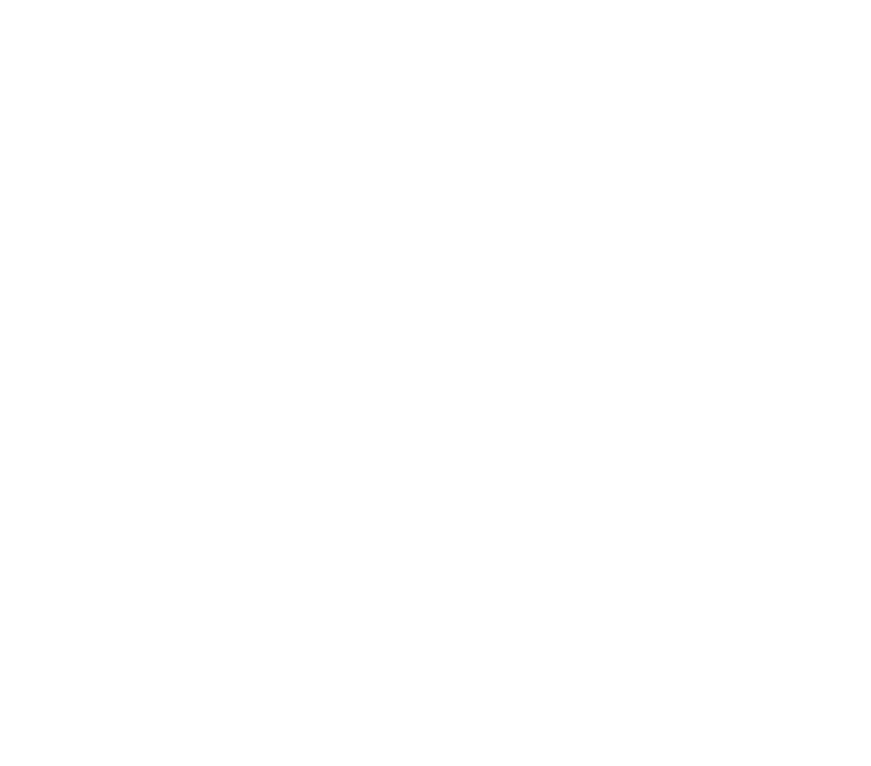
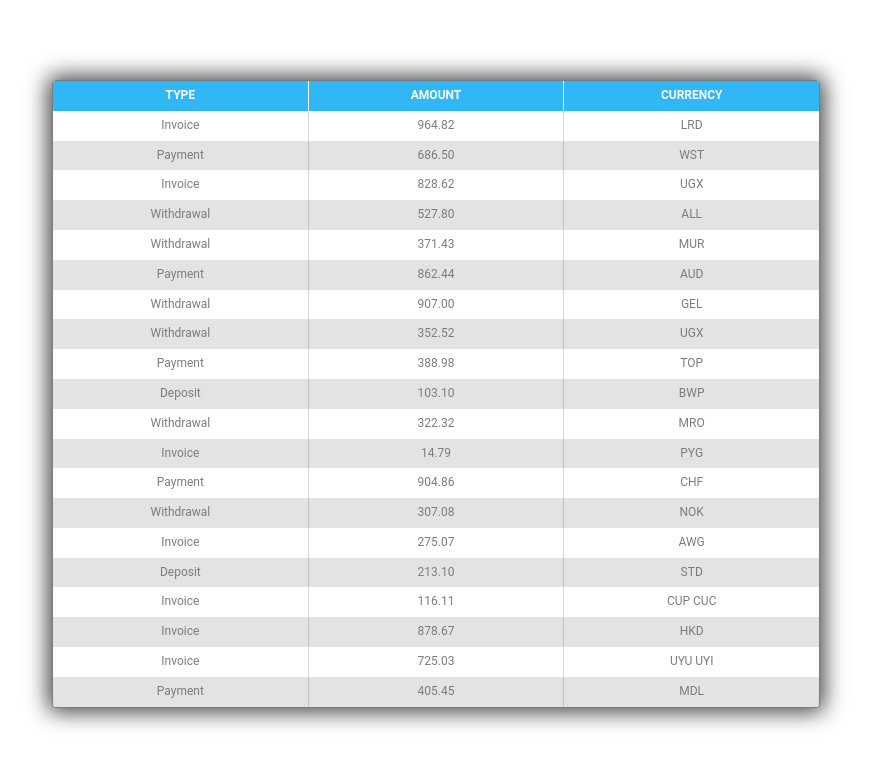
Before and after one commit to A-Novychenko/goit-react-hw-01-components, a React (Create React App) app: page / in a window 1280 px wide. Shown: the part 1732-2498 px from the top of the page, without its empty margins (204-1075 px from the left). Before the commit the page ends 1732 px from the top, so only its background shows below. Built offline with nearby package versions, Linux system fonts and the light colour scheme.

Commit message:
add-tast-4

```diff
--- a/src/components/App/App.js
+++ b/src/components/App/App.js
@@ -1,9 +1,11 @@
 import { Profile } from 'components/Profile';
 import { Statistics } from 'components/Statistics';
 import { FriendList } from 'components/FriendList';
+import { TransactionHistory } from 'components/TransactionHistory';
 import user from '../../data/user.json';
 import data from '../../data/data.json';
 import friends from '../../data/friends.json';
+import transactions from '../../data/transactions.json';
 import { Container, SectionWrapper } from './App.styled';
 
 export const App = () => {
@@ -27,6 +29,9 @@
       <SectionWrapper bgcColorSection>
         <FriendList friends={friends} />
       </SectionWrapper>
+      <SectionWrapper bgcColorSection>
+        <TransactionHistory transactions={transactions} />
+      </SectionWrapper>
     </Container>
   );
 };
--- a/src/components/Statistics/Statistics.js
+++ b/src/components/Statistics/Statistics.js
@@ -17,7 +17,6 @@
       {stats.map(({ id, label, percentage }) => (
         <StatItem key={id} bgcColor={getRandomHexColor()}>
           <Label>{label}</Label>
-          {/* <Percentage>{percentage}%</Percentage> */}
           <Percentage>{`${percentage}%`}</Percentage>
         </StatItem>
       ))}
--- /dev/null
+++ b/src/components/TransactionHistory/TransactionHistory.js
@@ -0,0 +1,42 @@
+import PropTypes from 'prop-types';
+import {
+  Table,
+  TableHead,
+  TableRow,
+  HeadTableCell,
+  TableCell,
+  TableBody,
+} from './TransactionHistory.styled';
+
+export const TransactionHistory = ({ transactions }) => (
+  <Table>
+    <TableHead>
+      <TableRow>
+        <HeadTableCell>Type</HeadTableCell>
+        <HeadTableCell>Amount</HeadTableCell>
+        <HeadTableCell>Currency</HeadTableCell>
+      </TableRow>
+    </TableHead>
+
+    {transactions.map(({ id, type, amount, currency }) => (
+      <TableBody key={id}>
+        <TableRow>
+          <TableCell>{type}</TableCell>
+          <TableCell>{amount}</TableCell>
+          <TableCell>{currency}</TableCell>
+        </TableRow>
+      </TableBody>
+    ))}
+  </Table>
+);
+
+TransactionHistory.propTypes = {
+  transactions: PropTypes.arrayOf(
+    PropTypes.shape({
+      id: PropTypes.string.isRequired,
+      type: PropTypes.string.isRequired,
+      amount: PropTypes.string.isRequired,
+      currency: PropTypes.string.isRequired,
+    })
+  ).isRequired,
+};
--- /dev/null
+++ b/src/components/TransactionHistory/TransactionHistory.styled.js
@@ -0,0 +1,70 @@
+import styled from '@emotion/styled';
+
+export const Table = styled.table`
+  display: flex;
+  justify-content: center;
+  align-items: center;
+  flex-direction: column;
+
+  margin-left: auto;
+  margin-right: auto;
+
+  margin-bottom: ${props => props.theme.spacing(10)};
+
+  border-radius: ${props => props.theme.spacing(1)};
+  border: 1px solid rgb(124, 124, 124);
+  background-color: ${props => props.theme.colors.white};
+    box-shadow: 0px 0px 22px 4px rgba(0, 0, 0, 0.75);
+  -webkit-box-shadow: 0px 0px 22px 4px rgba(0, 0, 0, 0.75);
+  -moz-box-shadow: 0px 0px 22px 4px rgba(0, 0, 0, 0.75);
+  overflow: hidden;
+  width: 768px;
+  font-family: Roboto, sans-serif;
+  font-size: ${props => props.theme.spacing(3)};
+  }
+`;
+
+export const TableHead = styled.thead`
+  background-color: #31b7f5;
+  width: 100%;
+
+  text-transform: uppercase;
+  color: ${props => props.theme.colors.white};
+`;
+
+export const TableRow = styled.tr`
+  display: flex;
+  justify-content: space-around;
+  width: 100%;
+`;
+
+export const HeadTableCell = styled.th`
+  border-right: 1px solid ${props => props.theme.colors.white};
+  padding: ${props => props.theme.spacing(2, 0, 2)};
+  width: 100%;
+  &:last-child {
+    border-right: none;
+  }
+`;
+
+export const TableBody = styled.tbody`
+  width: 100%;
+  color: ${props => props.theme.colors.darkGrey};
+
+  &:nth-of-type(2n) {
+    background-color: ${props => props.theme.colors.lightGrayTransparency};
+  }
+`;
+
+export const TableCell = styled.th`
+  padding: ${props => props.theme.spacing(2, 0, 2)};
+  width: 100%;
+
+  border-right: 1px solid ${props => props.theme.colors.darckGrayTransparency};
+  &:last-child {
+    border-right: none;
+  }
+
+  font-weight: 400;
+  text-transform: capitalize;
+`;
--- /dev/null
+++ b/src/components/TransactionHistory/index.js
@@ -0,0 +1,2 @@
+export * from './TransactionHistory';
+export * from './TransactionHistory.styled';
--- /dev/null
+++ b/src/data/transactions.json
@@ -0,0 +1,122 @@
+[
+  {
+    "id": "1e0700a2-5183-4291-85cc-2065a036a683",
+    "type": "invoice",
+    "amount": "964.82",
+    "currency": "LRD"
+  },
+  {
+    "id": "a30f821b-4d25-4ff0-abdd-e340b3f0dd2b",
+    "type": "payment",
+    "amount": "686.50",
+    "currency": "WST"
+  },
+  {
+    "id": "44dca67a-8e5a-4798-bf8e-b15efd4e1abd",
+    "type": "invoice",
+    "amount": "828.62",
+    "currency": "UGX"
+  },
+  {
+    "id": "ea8ed3dc-2b68-4a53-905a-53ecb0adef33",
+    "type": "withdrawal",
+    "amount": "527.80",
+    "currency": "ALL"
+  },
+  {
+    "id": "ea76146a-0b00-4b80-bc02-a8c822176712",
+    "type": "withdrawal",
+    "amount": "371.43",
+    "currency": "MUR"
+  },
+  {
+    "id": "63ca02f9-d637-46b5-9237-f3b24425e029",
+    "type": "payment",
+    "amount": "862.44",
+    "currency": "AUD"
+  },
+  {
+    "id": "ed0263e8-59a5-4bf1-87e0-2bb88e53dc34",
+    "type": "withdrawal",
+    "amount": "907.00",
+    "currency": "GEL"
+  },
+  {
+    "id": "6013bad0-750c-4691-8bc2-d8f2b43969c4",
+    "type": "withdrawal",
+    "amount": "352.52",
+    "currency": "UGX"
+  },
+  {
+    "id": "252c7be4-8b06-4fa7-8d42-61fb835b70d5",
+    "type": "payment",
+    "amount": "388.98",
+    "currency": "TOP"
+  },
+  {
+    "id": "4eaab41b-b967-40ac-82ed-85fc66f646f1",
+    "type": "deposit",
+    "amount": "103.10",
+    "currency": "BWP"
+  },
+  {
+    "id": "9648a350-8469-42d5-8bf3-18090de5fe67",
+    "type": "withdrawal",
+    "amount": "322.32",
+    "currency": "MRO"
+  },
+  {
+    "id": "9c5c25fb-1a95-4b2f-8d1f-4c4426d677cc",
+    "type": "invoice",
+    "amount": "14.79",
+    "currency": "PYG"
+  },
+  {
+    "id": "43ef232c-80e9-4d6f-b48a-b22405620de3",
+    "type": "payment",
+    "amount": "904.86",
+    "currency": "CHF"
+  },
+  {
+    "id": "5161682e-e620-4019-ab0a-24ceb10fbd20",
+    "type": "withdrawal",
+    "amount": "307.08",
+    "currency": "NOK"
+  },
+  {
+    "id": "7b119d71-42e6-4c42-a141-6818b07bb9ff",
+    "type": "invoice",
+    "amount": "275.07",
+    "currency": "AWG"
+  },
+  {
+    "id": "a4f65722-65c4-4c28-b1f4-b8ed988bb205",
+    "type": "deposit",
+    "amount": "213.10",
+    "currency": "STD"
+  },
+  {
+    "id": "c6e5784b-0ca3-48d6-86e5-b5128af5a523",
+    "type": "invoice",
+    "amount": "116.11",
+    "currency": "CUP CUC"
+  },
+  {
+    "id": "c9ebed6a-3a02-4b49-ac0d-0534b51f2bfd",
+    "type": "invoice",
+    "amount": "878.67",
+    "currency": "HKD"
+  },
+  {
+    "id": "a4a98b0e-b22c-438b-9f83-de2df52110c8",
+    "type": "invoice",
+    "amount": "725.03",
+    "currency": "UYU UYI"
+  },
+  {
+    "id": "b39bfa7a-0166-4c47-94d6-87d20590f746",
+    "type": "payment",
+    "amount": "405.45",
+    "currency": "MDL"
+  }
+]
--- a/src/index.css
+++ b/src/index.css
@@ -50,29 +50,3 @@
 .list {
   list-style: none;
 }
-
-
-.test {
-  display: flex;
-  justify-content: center;
-  align-items: center;
-  flex-direction: column;
-
-  text-align: center;
-
-  width: 200px;
-  border-radius: 50%;
-
-  background-color: red;
-  background-color: #ffffff;
-  background-color: rgb(248, 248, 248);
-  overflow: hidden;
-  border: 1px solid rgb(124, 124, 124);
-  border-bottom-left-radius: 4px;
-  border-bottom-right-radius: 4px;
-
-}
-
-.test:last-child {
-  margin-bottom: 0;
-}
```
